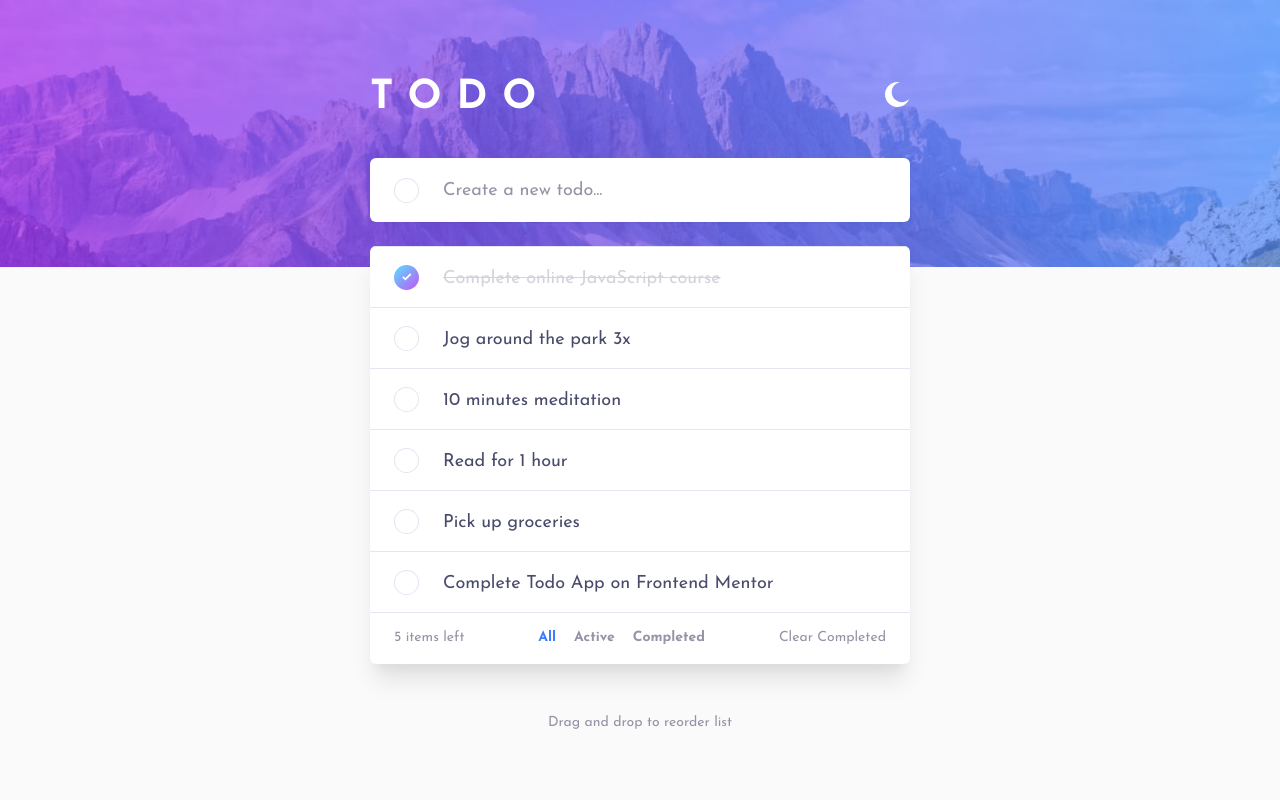
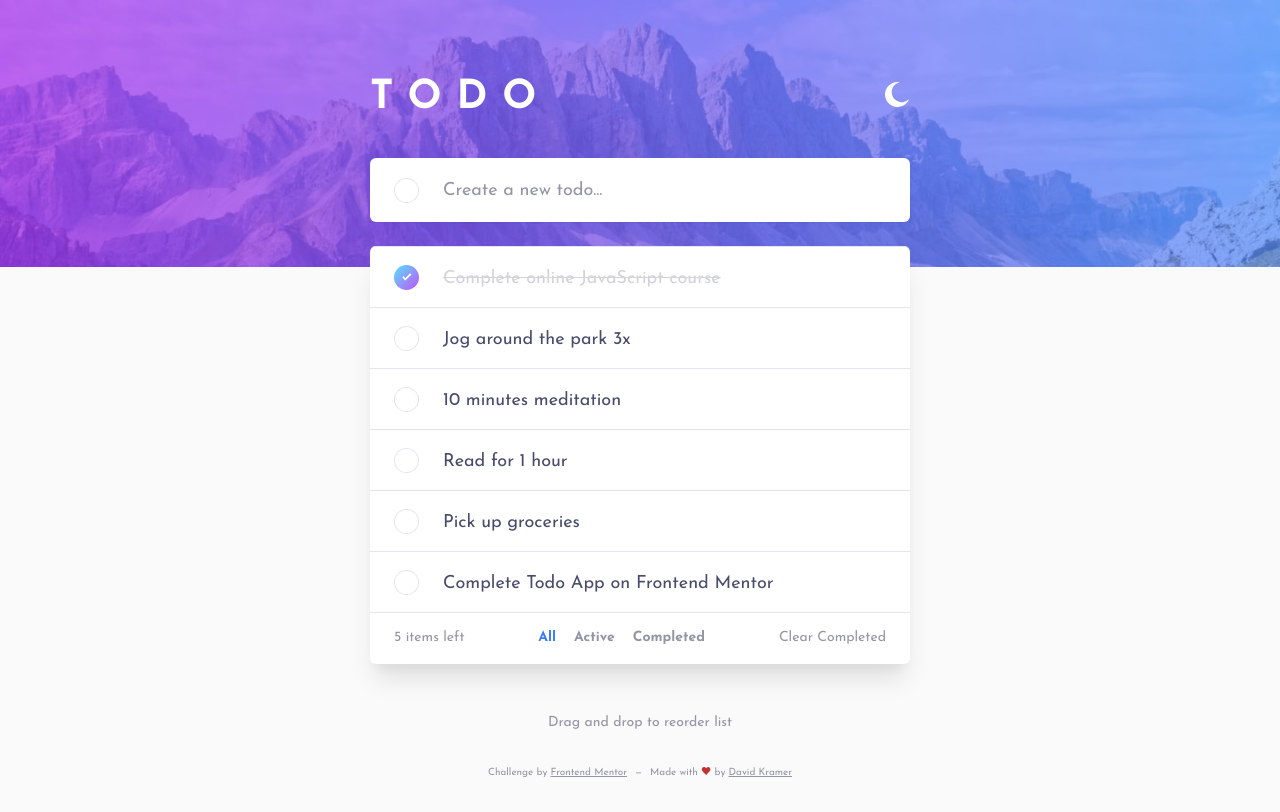
Before and after one commit to bacongravy/frontend-mentor-todo-app, a Next.js app: page / in a window 1280 px wide. Built offline with nearby package versions, Linux system fonts and the light colour scheme.

Commit message:
Add attribution

```diff
--- a/components/Todo.js
+++ b/components/Todo.js
@@ -1,20 +1,21 @@
 import { VStack, Box } from "@chakra-ui/react";
 import "focus-visible/dist/focus-visible";
-import { useCallback, useEffect, useState } from "react";
+import { useCallback, useState } from "react";
 import { SortableContainer, SortableElement } from "react-sortable-hoc";
 import update from "immutability-helper";
 import { v4 as uuidv4 } from "uuid";
 
-import useLocalState from "../hooks/useLocalState"
+import useLocalState from "../hooks/useLocalState";
 import TodoBackground from "./TodoBackground";
 import TodoTopBar from "./TodoTopBar";
 import TodoInput from "./TodoInput";
+import TodoList from "./TodoList";
+import TodoListItem from "./TodoListItem";
 import TodoListFooter from "./TodoListFooter";
+import TodoBottomBar from "./TodoBottomBar";
+import TodoFilterRadioGroup from "./TodoFilterRadioGroup";
 import TodoBottomText from "./TodoBottomText";
-import TodoFilterRadioGroup from "./TodoFilterRadioGroup";
-import TodoBottomBar from "./TodoBottomBar";
-import TodoListItem from "./TodoListItem";
-import TodoList from "./TodoList";
+import TodoAttribution from "./TodoAttribution";
 
 const DEFAULT_ITEMS = [
   { id: uuidv4(), text: "Complete online JavaScript course", completed: true },
@@ -33,7 +34,7 @@ const SortableTodoList = SortableContainer(TodoList);
 const SortableTodoListItem = SortableElement(TodoListItem);
 
 const Todo = () => {
-  const [items, setItems] = useLocalState("todo-items", DEFAULT_ITEMS)
+  const [items, setItems] = useLocalState("todo-items", DEFAULT_ITEMS);
   const [filterSelection, setFilterSelection] = useState("all");
 
   const activeCount = items.filter((item) => !item.completed).length;
@@ -132,6 +133,10 @@ const Todo = () => {
           />
         </TodoBottomBar>
         <TodoBottomText paddingTop={{ base: "7", md: "8" }} />
+        <TodoAttribution
+          paddingTop={{ base: "4", md: "6" }}
+          paddingBottom="8"
+        />
       </VStack>
     </TodoBackground>
   );
--- /dev/null
+++ b/components/TodoAttribution.js
@@ -0,0 +1,58 @@
+import {
+  Box,
+  Divider,
+  Flex,
+  HStack,
+  Link,
+  Text,
+  useColorModeValue,
+} from "@chakra-ui/react";
+
+const TodoAttribution = (props) => {
+  return (
+    <Flex
+      direction={{ base: "row", md: "row" }}
+      justifyContent="center"
+      align="center"
+      fontSize="10px"
+      color={useColorModeValue("light.600", "dark.600")}
+      {...props}
+    >
+      <Text>
+        Challenge by{" "}
+        <Link
+          textDecoration="underline"
+          href="https://www.frontendmentor.io?ref=challenge"
+          target="_blank"
+        >
+          Frontend Mentor
+        </Link>{" "}
+      </Text>
+      <Text
+        display={{ base: "inline", md: "inline" }}
+        paddingLeft={{ base: "2", md: "2" }}
+      >
+        —
+      </Text>
+      <Text
+        paddingTop={{ base: "0", md: "0" }}
+        paddingLeft={{ base: "2", md: "2" }}
+      >
+        Made with{" "}
+        <Box as="span" color="red.600">
+          &hearts;
+        </Box>{" "}
+        by{" "}
+        <Link
+          textDecoration="underline"
+          href="https://github.com/bacongravy/frontend-mentor-todo-app"
+          target="_blank"
+        >
+          David Kramer
+        </Link>
+      </Text>
+    </Flex>
+  );
+};
+
+export default TodoAttribution;
```
